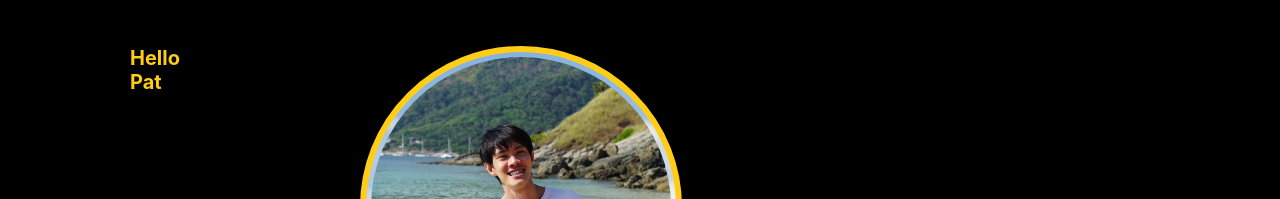
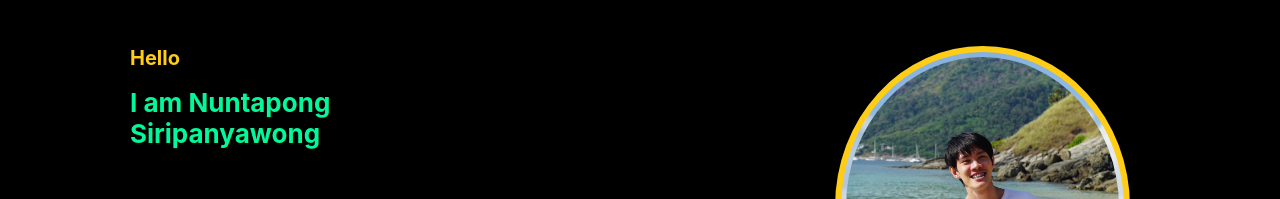
Before and after one commit to NuntapongS/my-portfolio, a React (Create React App) app: page / in a window 1280 px wide. Shown: the part 258-457 px from the top of the page. Built offline with nearby package versions, Linux system fonts and the light colour scheme.

Commit message:
change tag div to h1

```diff
--- a/src/components/whoAmI.tsx
+++ b/src/components/whoAmI.tsx
@@ -5,8 +5,9 @@ const WhoAmI = () => {
     <div className="body">
       <div className="head-content">
         Hello
-        <div className="content">Pat</div>
+        <h1 className="sub-content">I am Nuntapong Siripanyawong</h1>
       </div>
+
       <img src={profile} className="img" alt="profile" />
     </div>
   );
```
